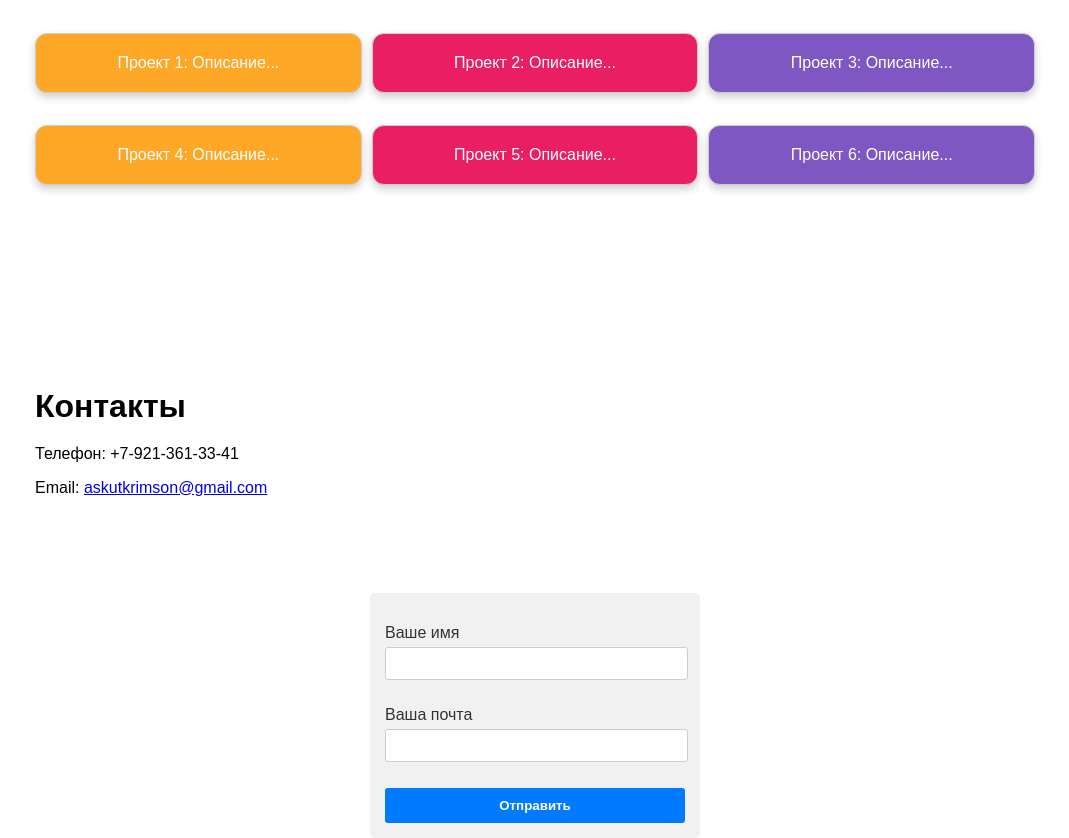
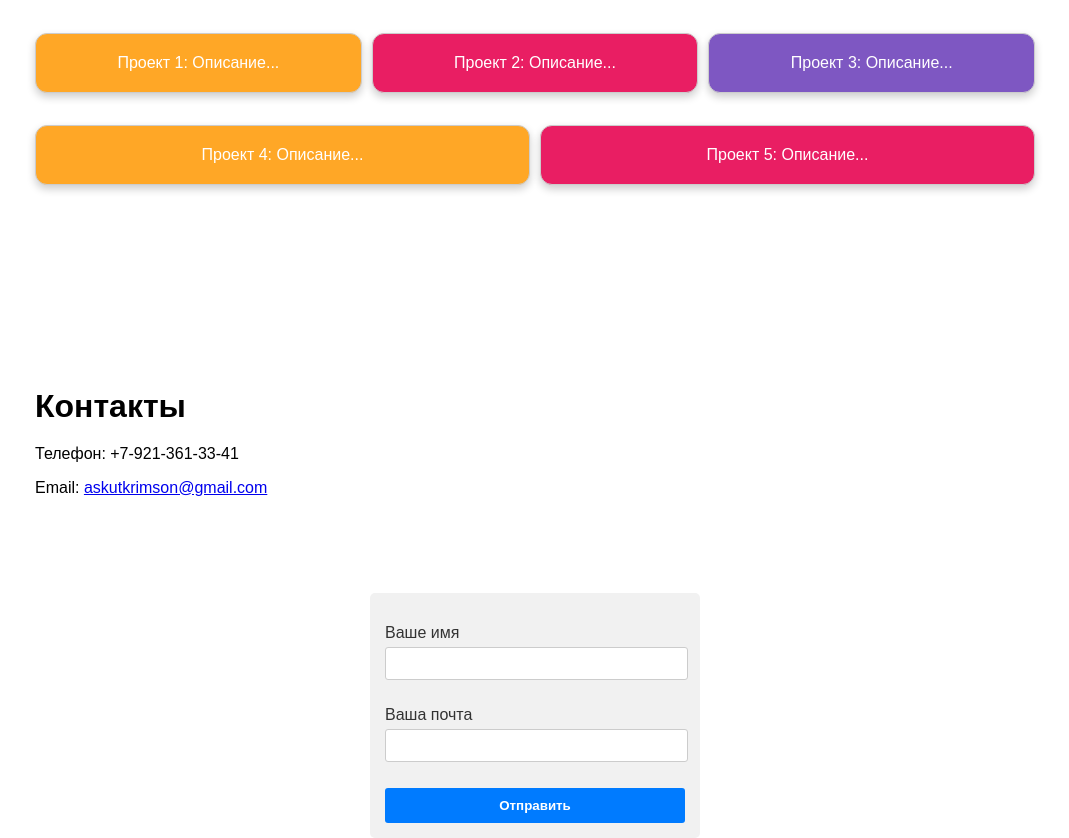
Before and after one commit to ASKUTKRIMSON/GameDev-portfolio---site, a plain HTML site: page prac-7/index.html in a window 1280 px wide. Shown: the part 1224-2062 px from the top of the page, without its empty margins (105-1174 px from the left). Drawn offline with Linux system fonts and the light colour scheme.

Commit message:
another shit deleting

```diff
--- a/prac-7/index.html
+++ b/prac-7/index.html
@@ -45,7 +45,6 @@
 
             <p>Проект 5: Описание...</p>
 
-            <p>Проект 6: Описание...</p>
         </div>
 
     </section>
```
